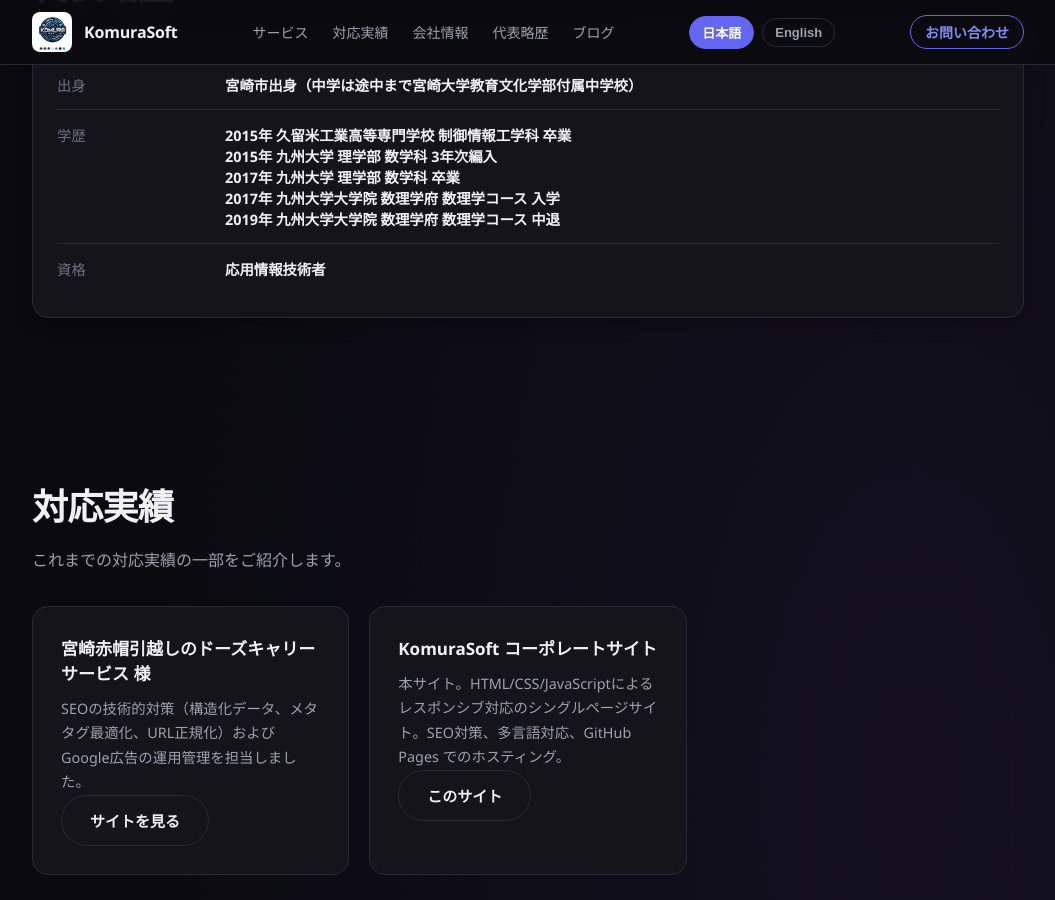
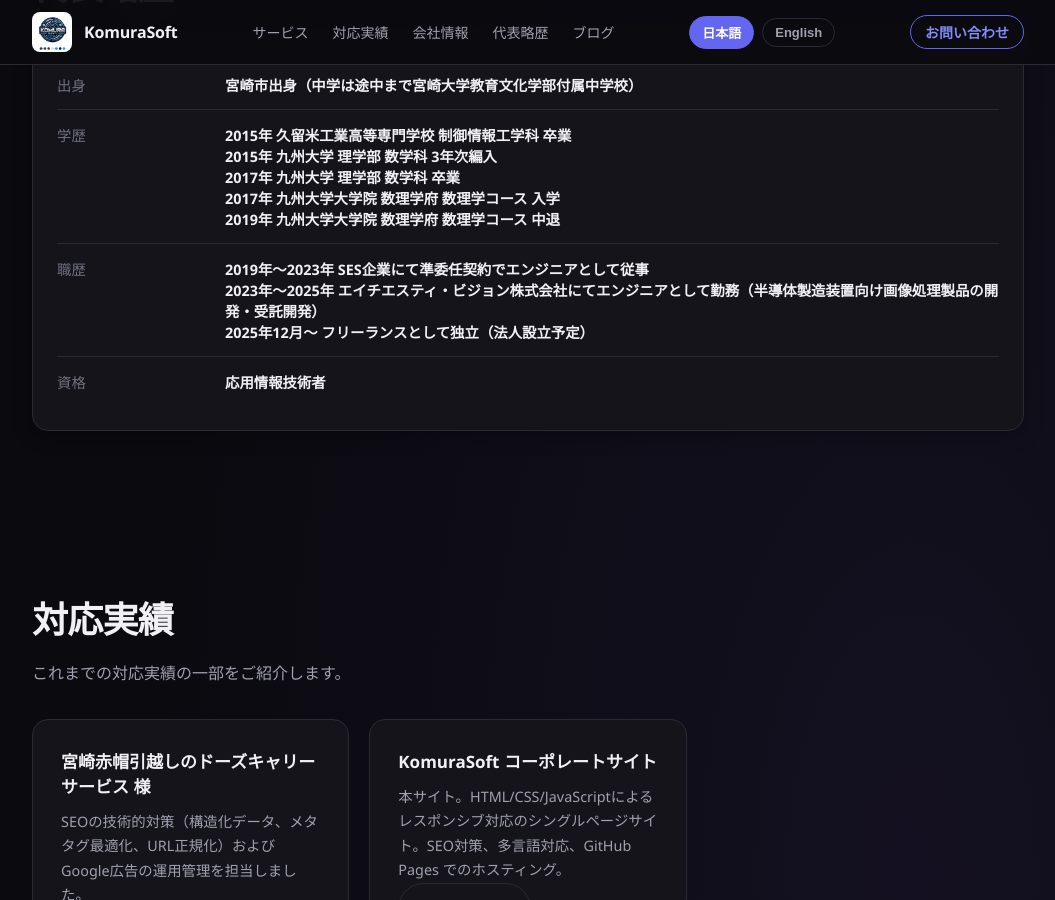
Before and after one commit to gomurin0428/KomuraSoftWeb, a Jekyll site: the page index.html, which Jekyll copies as it is, in a window 1280 px wide and 900 px high, scrolled down 2402 px. Shown: the whole window, without its empty margins (112-1167 px from the left). Built offline with Jekyll 4.4.1, drawn with Linux system fonts in a browser that asks for light colours.

Commit message:
feat: add work history to representative profile section

```diff
--- a/index.html
+++ b/index.html
@@ -243,6 +243,10 @@
               <dd class="company-dd" data-i18n="profileEducationValue" data-i18n-html="true">2015年 久留米工業高等専門学校 制御情報工学科 卒業<br>2015年 九州大学 理学部 数学科 3年次編入<br>2017年 九州大学 理学部 数学科 卒業<br>2017年 九州大学大学院 数理学府 数理学コース 入学<br>2019年 九州大学大学院 数理学府 数理学コース 中退</dd>
             </div>
             <div class="company-row">
+              <dt class="company-dt" data-i18n="profileCareerLabel">職歴</dt>
+              <dd class="company-dd" data-i18n="profileCareerValue" data-i18n-html="true">2019年〜2023年 SES企業にて準委任契約でエンジニアとして従事<br>2023年〜2025年 エイチエスティ・ビジョン株式会社にてエンジニアとして勤務（半導体製造装置向け画像処理製品の開発・受託開発）<br>2025年12月〜 フリーランスとして独立（法人設立予定）</dd>
+            </div>
+            <div class="company-row">
               <dt class="company-dt" data-i18n="profileCertificationLabel">資格</dt>
               <dd class="company-dd" data-i18n="profileCertificationValue">応用情報技術者</dd>
             </div>
@@ -347,6 +351,8 @@
           profileBirthplaceValue: '宮崎市出身（中学は途中まで宮崎大学教育文化学部付属中学校）',
           profileEducationLabel: '学歴',
           profileEducationValue: '2015年 久留米工業高等専門学校 制御情報工学科 卒業<br>2015年 九州大学 理学部 数学科 3年次編入<br>2017年 九州大学 理学部 数学科 卒業<br>2017年 九州大学大学院 数理学府 数理学コース 入学<br>2019年 九州大学大学院 数理学府 数理学コース 中退',
+          profileCareerLabel: '職歴',
+          profileCareerValue: '2019年〜2023年 SES企業にて準委任契約でエンジニアとして従事<br>2023年〜2025年 エイチエスティ・ビジョン株式会社にてエンジニアとして勤務（半導体製造装置向け画像処理製品の開発・受託開発）<br>2025年12月〜 フリーランスとして独立（法人設立予定）',
           profileCertificationLabel: '資格',
           profileCertificationValue: '応用情報技術者',
           portfolioTitle: '対応実績',
@@ -416,6 +422,8 @@
           profileBirthplaceValue: 'Born in Miyazaki City (attended Miyazaki University Attached Junior High School until midway)',
           profileEducationLabel: 'Education',
           profileEducationValue: '2015: Graduated from Kurume National College of Technology, Dept. of Control and Information Engineering<br>2015: Transferred to Kyushu University, Faculty of Science, Dept. of Mathematics (3rd year)<br>2017: Graduated from Kyushu University, Faculty of Science, Dept. of Mathematics<br>2017: Enrolled in Kyushu University Graduate School of Mathematics<br>2019: Withdrew from Kyushu University Graduate School of Mathematics',
+          profileCareerLabel: 'Career',
+          profileCareerValue: '2019–2023: Worked as an engineer under quasi-delegation contracts at an SES company<br>2023–2025: Engineer at HST Vision Co., Ltd. (development of image processing products for semiconductor manufacturing equipment)<br>Dec 2025–: Independent freelancer (planning to establish a corporation)',
           profileCertificationLabel: 'Certification',
           profileCertificationValue: 'Applied Information Technology Engineer (Japanese national qualification)',
           portfolioTitle: 'Case Studies',
```
